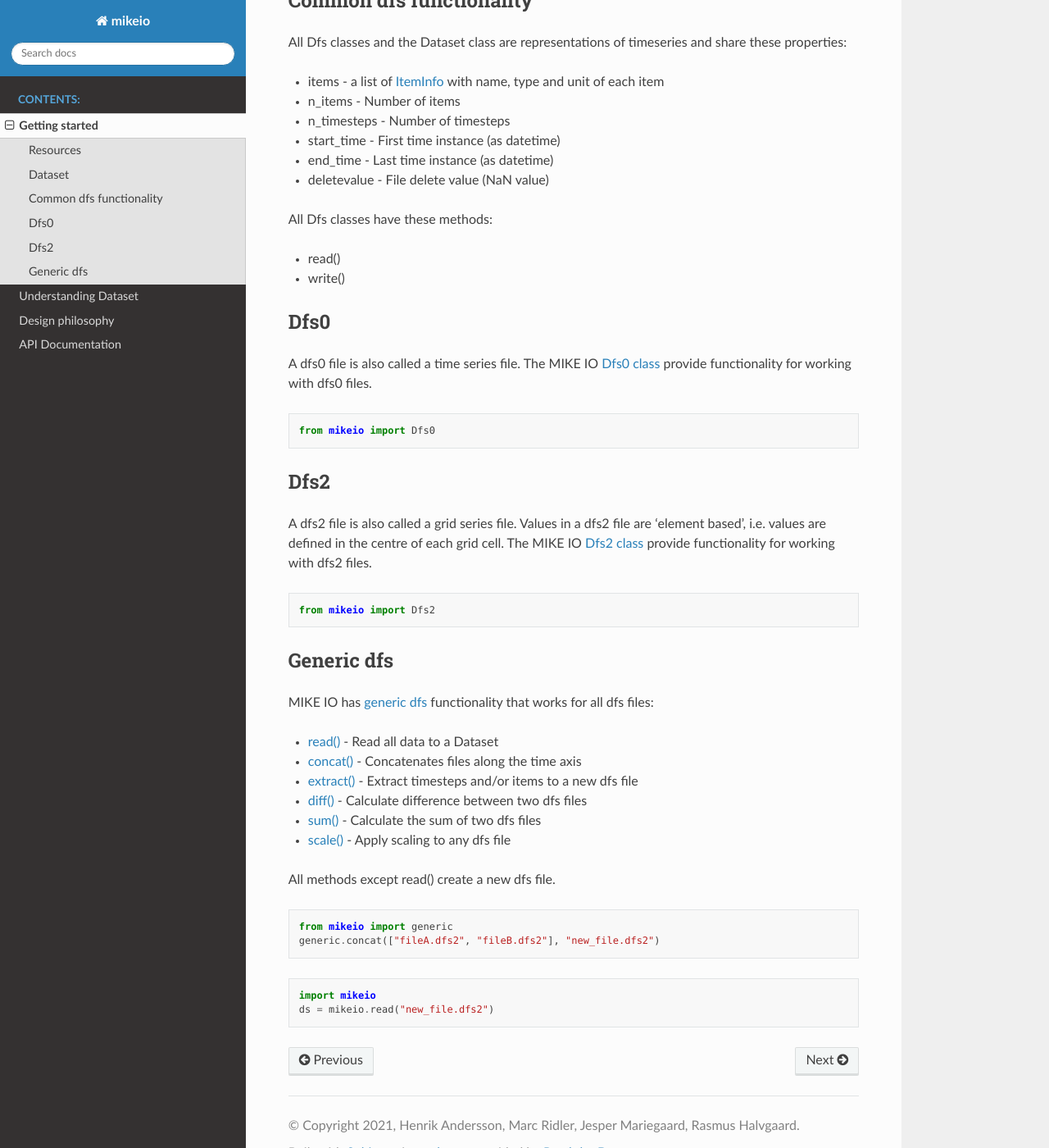
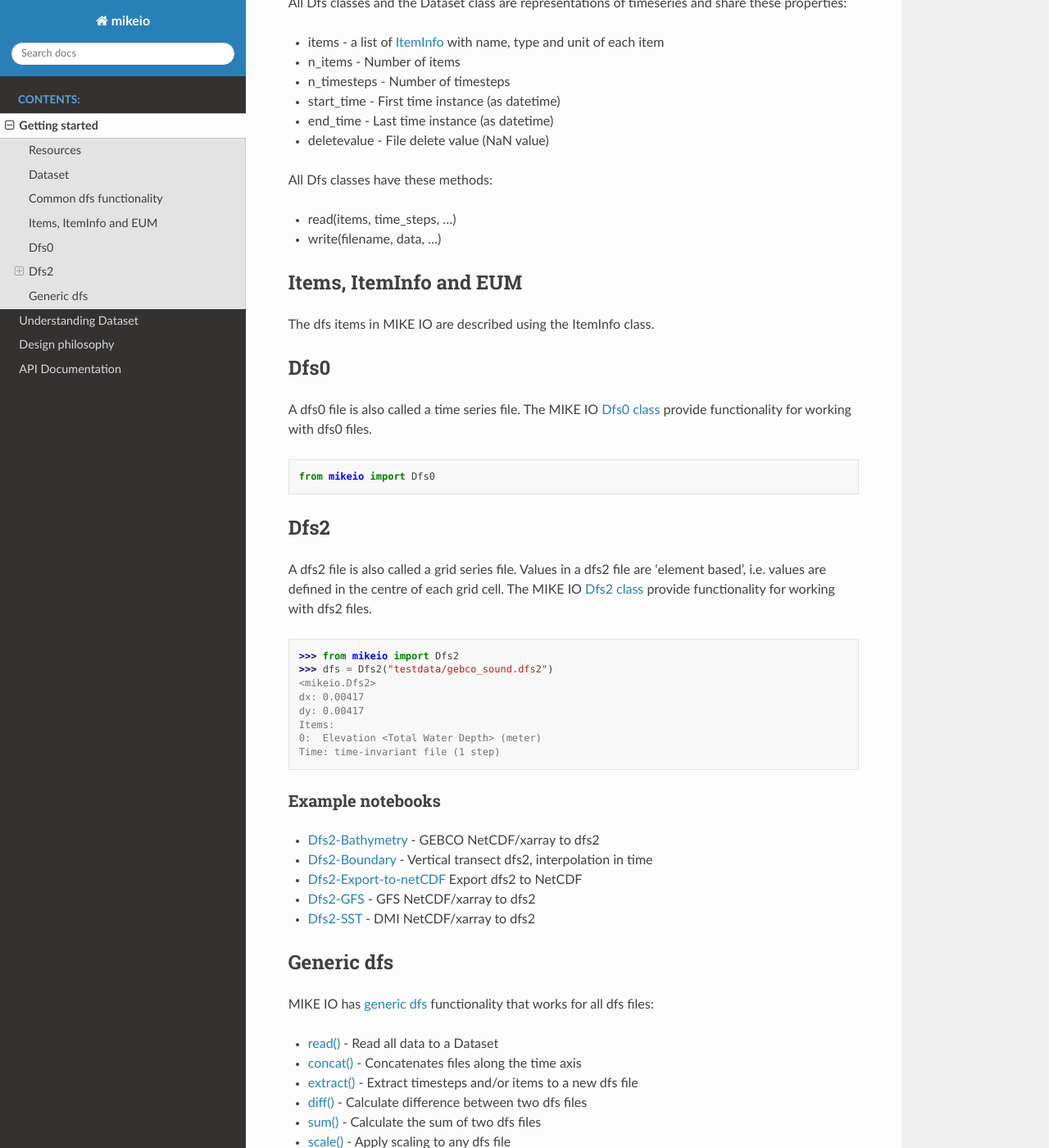
Before and after one commit to DHI/mikeio, a Sphinx documentation site: the page built from docs/getting_started.rst, in a window 1280 px wide and 1400 px high, scrolled down 672 px. Shown: the whole window at 82% size. Built offline with Sphinx 7.4.7 and the Read the Docs theme 2.0.0, drawn with Linux system fonts in a browser that asks for light colours; some of the changed text lies outside the part shown.

Commit message:
EUM, dfs2 examples

```diff
--- a/docs/getting_started.rst
+++ b/docs/getting_started.rst
@@ -40,9 +38,13 @@
 
 All Dfs classes have these methods:
 
-* read()
-* write()
+* read(items, time_steps, ...)
+* write(filename, data, ...)
 
+
+Items, ItemInfo and EUM
+***********************
+The dfs items in MIKE IO are described using the ItemInfo class.
 
 
 Dfs0
@@ -62,7 +64,22 @@
 
 .. code-block:: python
 
-   from mikeio import Dfs2
+    >>> from mikeio import Dfs2
+    >>> dfs = Dfs2("testdata/gebco_sound.dfs2")
+    <mikeio.Dfs2>
+    dx: 0.00417
+    dy: 0.00417
+    Items:
+    0:  Elevation <Total Water Depth> (meter)
+    Time: time-invariant file (1 step)
+
+Example notebooks
+-----------------
+* `Dfs2-Bathymetry <https://nbviewer.jupyter.org/github/DHI/mikeio/blob/main/notebooks/Dfs2%20-%20Bathymetry.ipynb>`_ - GEBCO NetCDF/xarray to dfs2
+* `Dfs2-Boundary <https://nbviewer.jupyter.org/github/DHI/mikeio/blob/main/notebooks/Dfs2%20-%20Boundary.ipynb>`_ - Vertical transect dfs2, interpolation in time
+* `Dfs2-Export-to-netCDF <https://nbviewer.jupyter.org/github/DHI/mikeio/blob/main/notebooks/Dfs2%20-%20Export%20to%20netcdf.ipynb>`_ Export dfs2 to NetCDF
+* `Dfs2-GFS <https://nbviewer.jupyter.org/github/DHI/mikeio/blob/main/notebooks/Dfs2%20-%20Global%20Forecasting%20System.ipynb>`_ - GFS NetCDF/xarray to dfs2
+* `Dfs2-SST <https://nbviewer.jupyter.org/github/DHI/mikeio/blob/main/notebooks/Dfs2%20-%20Sea%20surface%20temperature.ipynb>`_ - DMI NetCDF/xarray to dfs2
 
 
 Generic dfs
```
Also changed, not shown: other parts of docs/getting_started.rst (+0 -2 lines).
